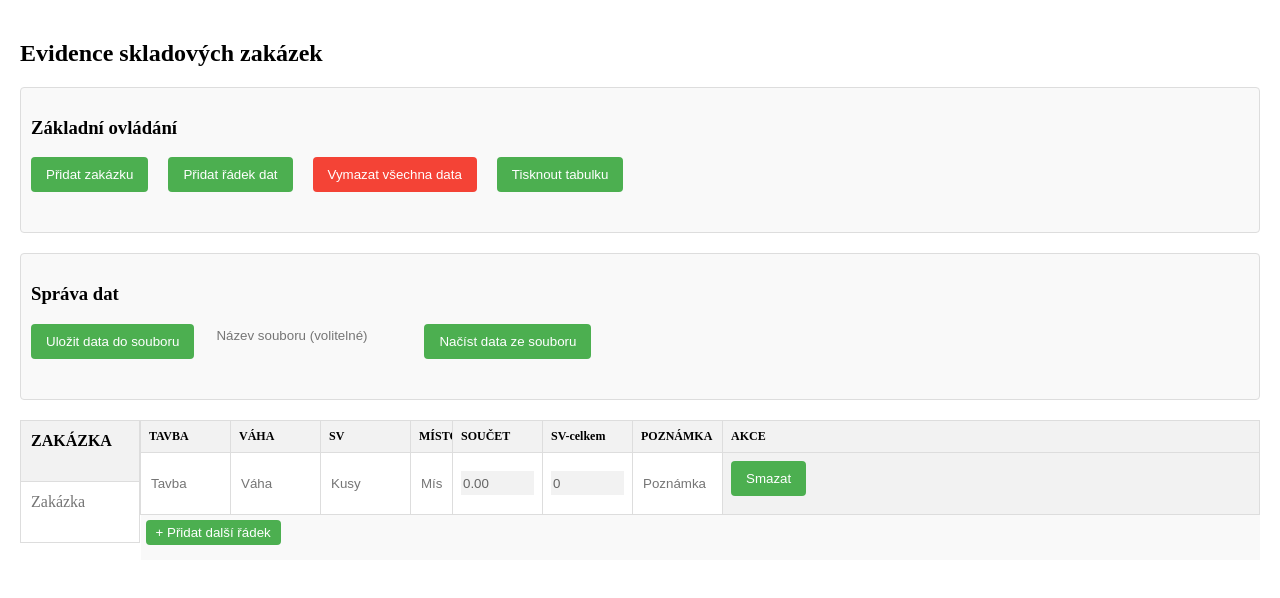
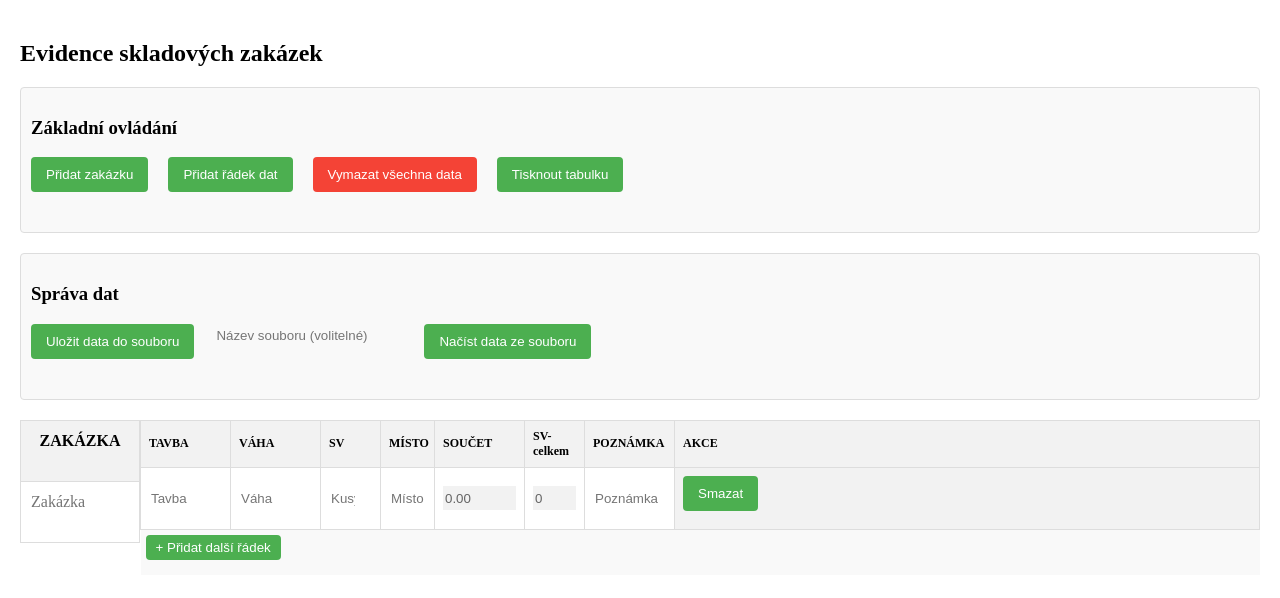
Before and after one commit to rosta70/Skladovka, a plain HTML site: page index.html in a window 1280 px wide. Drawn offline with Linux system fonts and the light colour scheme.

Commit message:
Update index.html.

```diff
--- a/index.html
+++ b/index.html
@@ -50,18 +50,18 @@
         }
 
         .misto-sloupec {
-            width: 7ch !important;
-            max-width: 7ch !important;
+            width: 9ch !important;
+            max-width: 9ch !important;
         }
 
         .kusy-sloupec {
-            width: 15ch !important;
-            max-width: 155ch !important;
+            width: 10ch !important;
+            max-width: 10ch !important;
         }
 
         .soucet-kusu {
-            width: 15ch !important;
-            max-width: 15ch !important;
+            width: 10ch !important;
+            max-width: 10ch !important;
         }
 
         th {
@@ -121,6 +121,7 @@
             line-height: 1.2;
             padding: 2px;
             box-sizing: border-box;
+            text-align: center;
         }
 
         .zakazka-header:focus {
```
